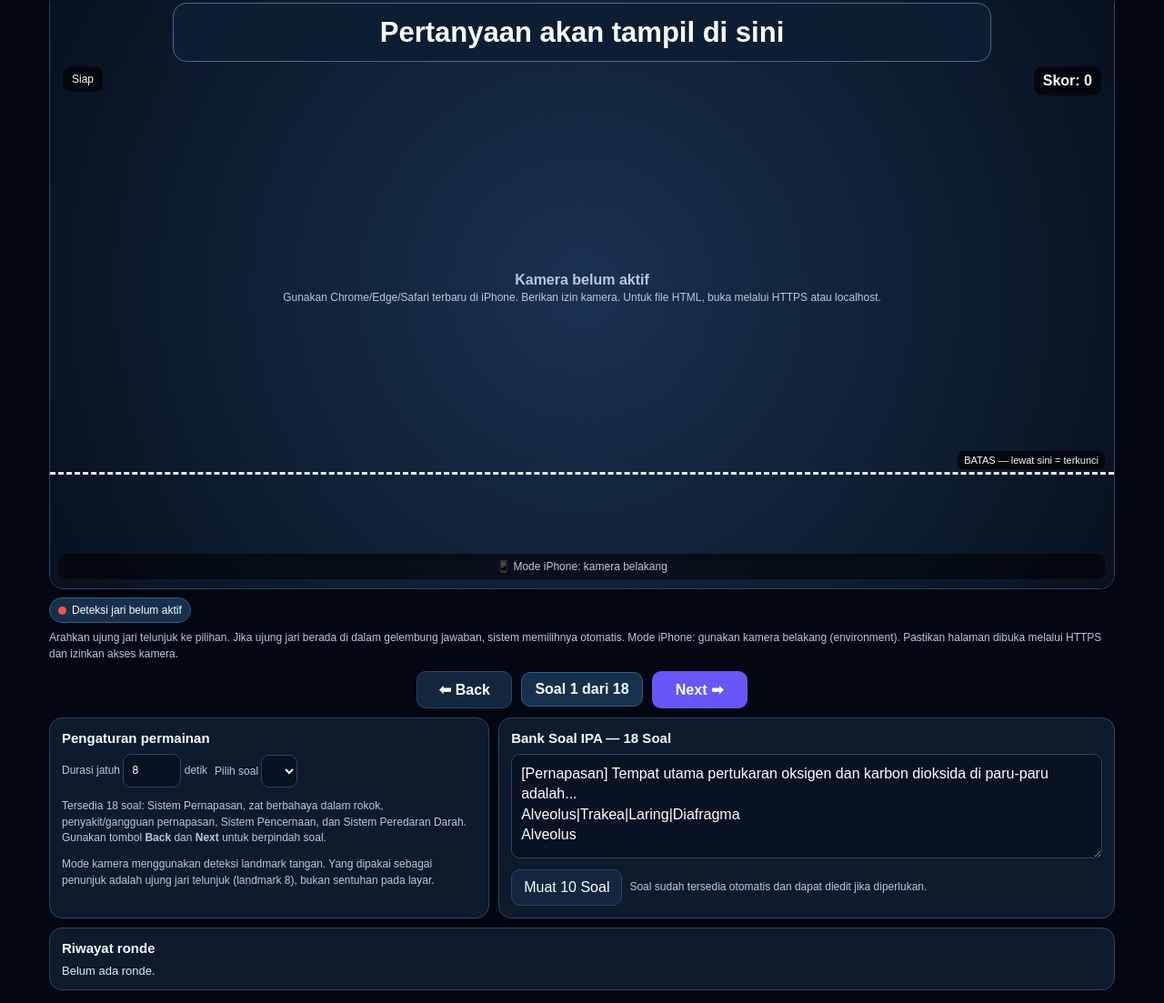
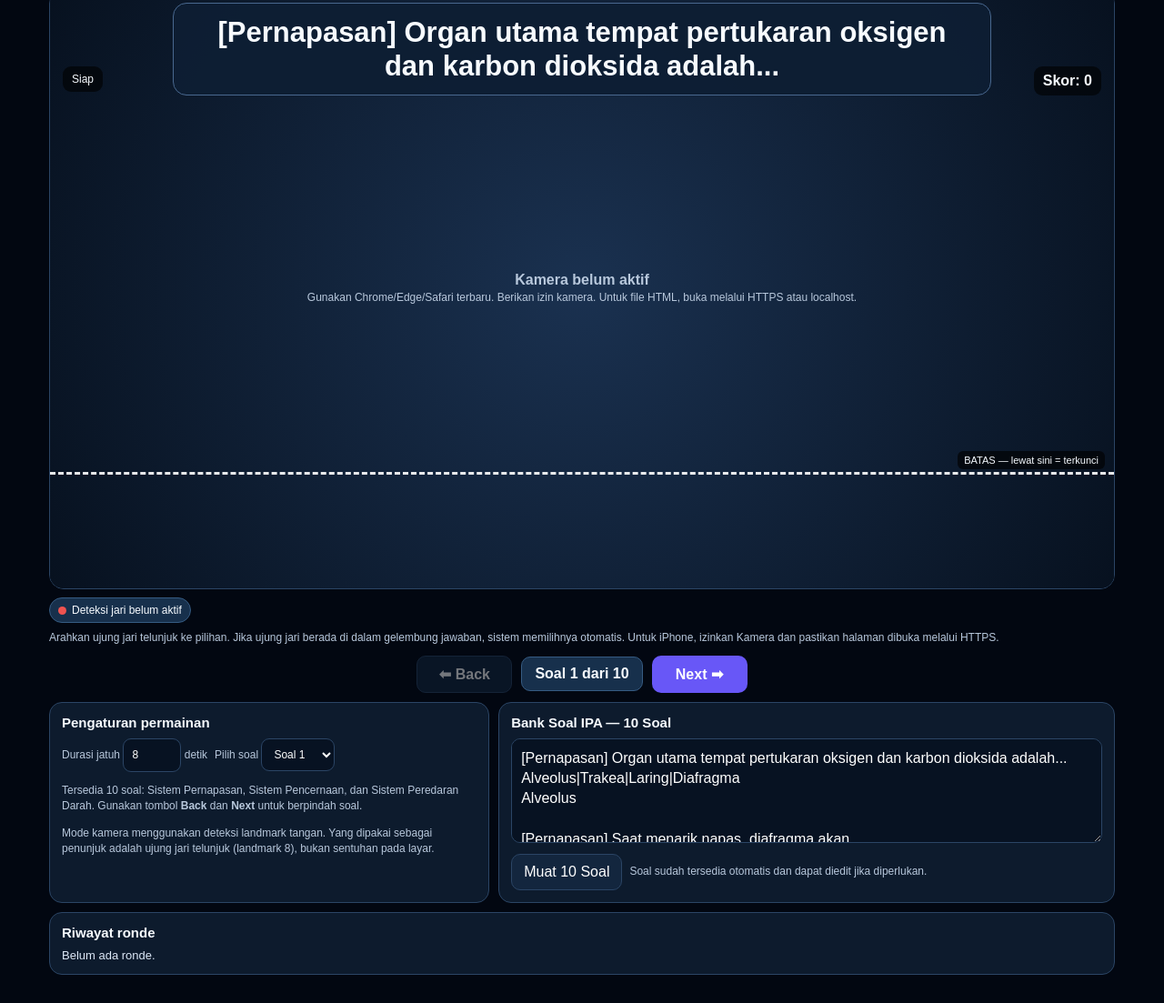
Before and after one commit to bertransnault-jpg/quiz2-ipa-smp2-belang, a plain HTML site: page index.html in a window 1280 px wide. Shown: the part 77-1180 px from the top of the page at 91% size. Drawn offline with Linux system fonts and the light colour scheme.

Commit message:
Update index.html

```diff
--- a/index.html
+++ b/index.html
@@ -64,7 +64,7 @@
       <small>SMP Negeri 2 Belang • Created EAT-4_2025</small>
     </div>
     <div class="controls">
-      <button id="cameraBtn" class="primary">📷 Aktifkan Kamera Belakang</button>
+      <button id="cameraBtn" class="primary">📷 Aktifkan Kamera</button>
       <button id="handBtn">☝️ Aktifkan Deteksi Jari</button>
       <button id="startBtn" class="good">▶ Mulai Ronde</button>
       <button id="pauseBtn">⏸ Jeda</button>
@@ -76,8 +76,8 @@
     <div class="stage" id="stage">
       <video id="video" autoplay playsinline webkit-playsinline muted></video>
       <canvas id="handCanvas"></canvas>
-      <div class="camOff" id="camOff"><div style="position:absolute;bottom:10px;left:10px;right:10px;z-index:8;background:rgba(0,0,0,.55);padding:7px;border-radius:8px;font-size:12px">📱 Mode iPhone: kamera belakang</div>
-        <div><strong>Kamera belum aktif</strong><br><span class="small">Gunakan Chrome/Edge/Safari terbaru di iPhone. Berikan izin kamera. Untuk file HTML, buka melalui HTTPS atau localhost.</span></div>
+      <div class="camOff" id="camOff">
+        <div><strong>Kamera belum aktif</strong><br><span class="small">Gunakan Chrome/Edge/Safari terbaru. Berikan izin kamera. Untuk file HTML, buka melalui HTTPS atau localhost.</span></div>
       </div>
       <div class="question" id="question">Pertanyaan akan tampil di sini</div>
       <div class="status" id="status">Siap</div>
@@ -90,12 +90,12 @@
 
   <div class="row" style="margin-top:9px">
     <span class="handBadge"><span class="dot" id="handDot"></span><span id="handState">Deteksi jari belum aktif</span></span>
-    <span class="small">Arahkan ujung jari telunjuk ke pilihan. Jika ujung jari berada di dalam gelembung jawaban, sistem memilihnya otomatis. Mode iPhone: gunakan kamera belakang (environment). Pastikan halaman dibuka melalui HTTPS dan izinkan akses kamera.</span>
+    <span class="small">Arahkan ujung jari telunjuk ke pilihan. Jika ujung jari berada di dalam gelembung jawaban, sistem memilihnya otomatis. Untuk iPhone, izinkan Kamera dan pastikan halaman dibuka melalui HTTPS.</span>
   </div>
 
   <div class="navQuestions">
     <button id="backBtn">⬅ Back</button>
-    <span class="questionCounter" id="questionCounter">Soal 1 dari 18</span>
+    <span class="questionCounter" id="questionCounter">Soal 1 dari 10</span>
     <button id="nextBtn" class="primary">Next ➡</button>
   </div>
 
@@ -110,13 +110,13 @@
           <select id="questionSelect"></select>
         </label>
       </div>
-      <p class="small">Tersedia 18 soal: Sistem Pernapasan, zat berbahaya dalam rokok, penyakit/gangguan pernapasan, Sistem Pencernaan, dan Sistem Peredaran Darah. Gunakan tombol <b>Back</b> dan <b>Next</b> untuk berpindah soal.</p>
+      <p class="small">Tersedia 10 soal: Sistem Pernapasan, Sistem Pencernaan, dan Sistem Peredaran Darah. Gunakan tombol <b>Back</b> dan <b>Next</b> untuk berpindah soal.</p>
       <p class="small">Mode kamera menggunakan deteksi landmark tangan. Yang dipakai sebagai penunjuk adalah ujung jari telunjuk (landmark 8), bukan sentuhan pada layar.</p>
     </section>
 
     <section class="panel">
-      <h3>Bank Soal IPA — 18 Soal</h3>
-      <textarea id="bank">[Pernapasan] Tempat utama pertukaran oksigen dan karbon dioksida di paru-paru adalah...
+      <h3>Bank Soal IPA — 10 Soal</h3>
+      <textarea id="bank">[Pernapasan] Organ utama tempat pertukaran oksigen dan karbon dioksida adalah...
 Alveolus|Trakea|Laring|Diafragma
 Alveolus
 
@@ -124,45 +124,9 @@
 Berkontraksi dan mendatar|Relaksasi dan melengkung|Berhenti bergerak|Mengecilkan rongga dada
 Berkontraksi dan mendatar
 
-[Pernapasan] Urutan jalannya udara yang benar setelah udara masuk melalui hidung adalah...
-Faring → laring → trakea → bronkus → bronkiolus → alveolus|Laring → faring → trakea → alveolus → bronkus|Trakea → faring → laring → alveolus → bronkus|Faring → trakea → laring → bronkus → alveolus
-Faring → laring → trakea → bronkus → bronkiolus → alveolus
-
-[Pernapasan] Fungsi rambut hidung dan lendir pada rongga hidung adalah...
-Menyaring debu dan kotoran dari udara|Menghasilkan oksigen|Memompa darah|Mencerna makanan
-Menyaring debu dan kotoran dari udara
-
-[Pernapasan] Ketika menghembuskan napas secara normal, diafragma cenderung...
-Relaksasi dan melengkung ke atas|Berkontraksi dan mendatar|Menebal dan memanjang|Tidak bergerak sama sekali
-Relaksasi dan melengkung ke atas
-
-[Rokok] Zat dalam asap rokok yang dapat mengikat hemoglobin sehingga mengurangi kemampuan darah membawa oksigen adalah...
-Karbon monoksida|Nikotin|Tar|Kafein
-Karbon monoksida
-
-[Rokok] Zat dalam rokok yang menyebabkan ketergantungan atau kecanduan adalah...
-Nikotin|Karbon monoksida|Tar|Air
-Nikotin
-
-[Rokok] Tar dalam asap rokok terutama berkaitan dengan...
-Endapan zat berbahaya yang dapat merusak jaringan paru-paru|Menambah kadar oksigen darah|Membantu kerja alveolus|Menguatkan otot diafragma
-Endapan zat berbahaya yang dapat merusak jaringan paru-paru
-
-[Penyakit Pernapasan] Penyakit yang ditandai penyempitan dan peradangan saluran pernapasan sehingga dapat menyebabkan sesak dan mengi adalah...
-Asma|Gastritis|Anemia|Hipertensi
-Asma
-
-[Penyakit Pernapasan] Kerusakan alveolus secara bertahap yang dapat menyebabkan kesulitan bernapas merupakan ciri penyakit...
-Emfisema|Diare|Maag|Anemia
-Emfisema
-
-[Penyakit Pernapasan] Peradangan pada bronkus yang dapat menyebabkan batuk dan produksi lendir berlebih disebut...
-Bronkitis|Sinusitis|Gastritis|Artritis
-Bronkitis
-
-[Penyakit Pernapasan] Kebiasaan merokok dapat meningkatkan risiko gangguan pada sistem pernapasan karena...
-Asap rokok membawa berbagai zat berbahaya yang dapat merusak saluran dan jaringan paru-paru|Rokok menambah oksigen ke alveolus|Nikotin memperbesar alveolus|Tar membantu membersihkan paru-paru
-Asap rokok membawa berbagai zat berbahaya yang dapat merusak saluran dan jaringan paru-paru
+[Pernapasan] Gas yang dibutuhkan tubuh dalam proses pernapasan adalah...
+Oksigen|Karbon dioksida|Nitrogen|Uap air
+Oksigen
 
 [Pencernaan] Organ yang berfungsi utama menyerap sari-sari makanan adalah...
 Usus halus|Usus besar|Lambung|Kerongkongan
@@ -186,7 +150,11 @@
 
 [Peredaran Darah] Sel darah yang berfungsi mengangkut oksigen adalah...
 Sel darah merah|Sel darah putih|Keping darah|Plasma darah
-Sel darah merah</textarea>
+Sel darah merah
+
+[Peredaran Darah] Bagian darah yang berperan dalam proses pembekuan darah adalah...
+Keping darah (trombosit)|Sel darah merah|Sel darah putih|Plasma darah
+Keping darah (trombosit)</textarea>
       <div class="row" style="margin-top:8px"><button id="loadBtn">Muat 10 Soal</button><span class="small">Soal sudah tersedia otomatis dan dapat diedit jika diperlukan.</span></div>
     </section>
   </div>
@@ -241,50 +209,16 @@
 function log(s){if(logEl.textContent==='Belum ada ronde.')logEl.textContent='';const d=document.createElement('div');d.textContent=s;logEl.prepend(d)}
 function clearChoices(){active.forEach(o=>o.el.remove());active=[];detectedChoice=null}
 async function toggleCamera(){
-  if(stream){
-    stream.getTracks().forEach(t=>t.stop());
-    stream=null;
-    video.srcObject=null;
-    camOff.style.display='grid';
-    cameraBtn.textContent='📷 Aktifkan Kamera Belakang';
-    status('Kamera belakang dimatikan');
-    stopHandLoop();
-    return;
-  }
-  if(!navigator.mediaDevices?.getUserMedia){
-    alert('Browser tidak mendukung kamera.');
-    return;
-  }
-  try{
+ if(stream){stream.getTracks().forEach(t=>t.stop());stream=null;video.srcObject=null;camOff.style.display='grid';cameraBtn.textContent='📷 Aktifkan Kamera';status('Kamera dimatikan');stopHandLoop();return}
+ if(!navigator.mediaDevices?.getUserMedia){alert('Browser tidak mendukung kamera.');return}
  try{
    stream=await navigator.mediaDevices.getUserMedia({
   video:{
-          facingMode:{exact:'environment'},
+    facingMode:{ideal:'user'},
     width:{ideal:1280},
     height:{ideal:720}
   },
   audio:false
-      });
-    }catch(rearError){
-      console.warn('Kamera belakang exact gagal, mencoba environment ideal:',rearError);
-      stream=await navigator.mediaDevices.getUserMedia({
-        video:{
-          facingMode:{ideal:'environment'},
-          width:{ideal:1280},
-          height:{ideal:720}
-        },
-        audio:false
-      });
-    }
-    video.srcObject=stream;
-    camOff.style.display='none';
-    cameraBtn.textContent='⛔ Matikan Kamera Belakang';
-    status('Kamera belakang aktif');
-  }catch(e){
-    alert('Kamera belakang gagal diakses. Pada iPhone, izinkan akses Kamera dan gunakan HTTPS.');
-    status('Kamera belakang gagal');
-    console.error(e);
-  }
 });
    video.srcObject=stream;camOff.style.display='none';cameraBtn.textContent='⛔ Matikan Kamera';status('Kamera aktif');
  }catch(e){alert('Kamera gagal diakses. Berikan izin kamera dan gunakan HTTPS atau localhost.');status('Kamera gagal')}
```
Lines whose indentation alone changed are shown as unchanged.
